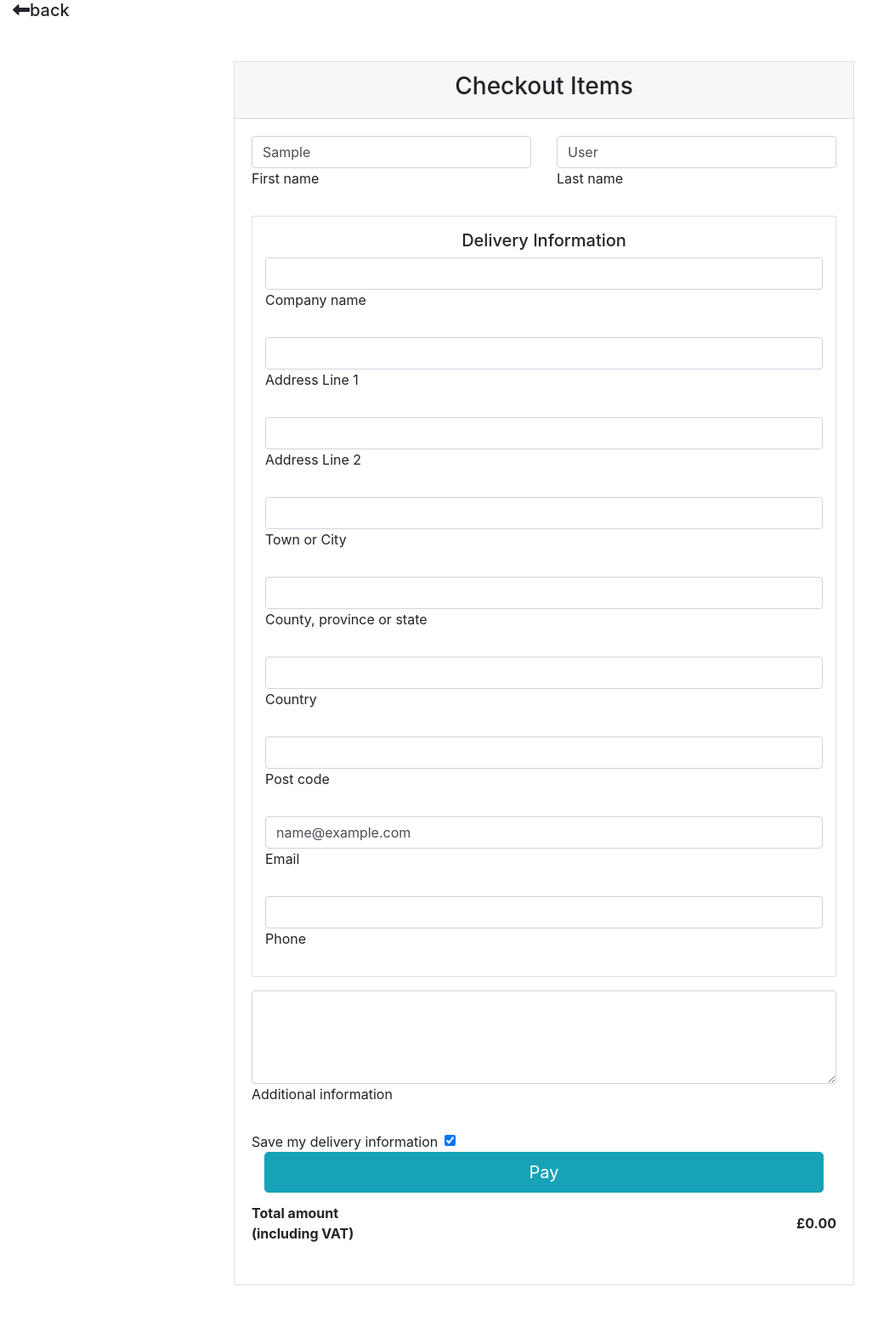
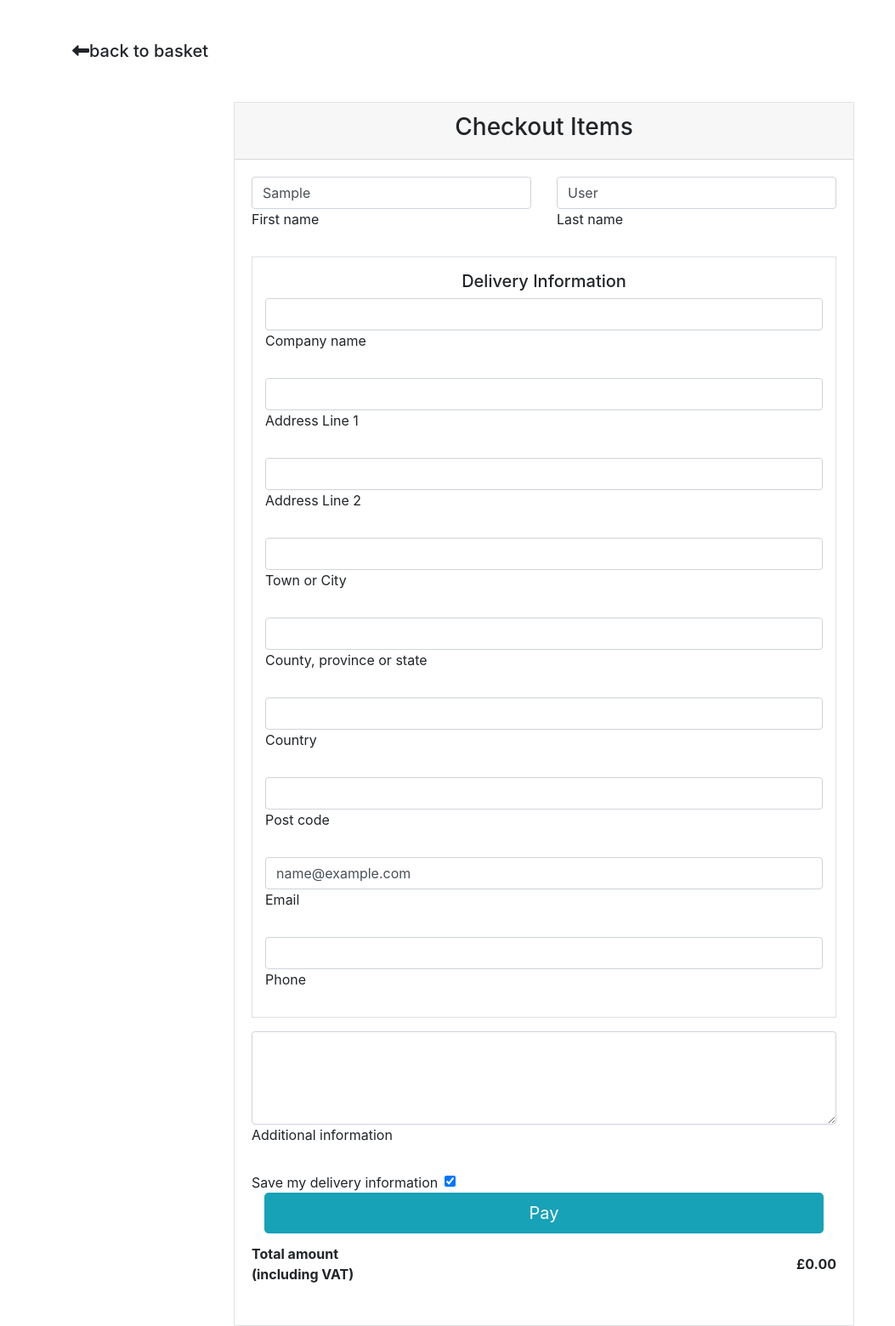
Before and after one commit to dilner1/the_tea_house, a Django app: page /checkout/ in a window 1280 px wide. Shown: the part 59-1620 px from the top of the page at 85% size, without its empty margins (0-1053 px from the left). Before the commit the page ends 1572 px from the top, so only its background shows below. Run offline with Django 3.2, Linux system fonts and the light colour scheme; the visitor is signed in with stand-in values (Sample User, id 1); data comes from the database, SQL or seed files in the repository; data that the repository does not hold is empty; some libraries are stand-ins or nearby versions; some web fonts are replaced.

Commit message:
Adding container to back button

```diff
--- a/templates/allauth/account/email.html
+++ b/templates/allauth/account/email.html
@@ -6,7 +6,7 @@
 {% block head_title %}{% trans "Account" %}{% endblock %}
 
 {% block content %}
-<div>
+<div class="container mt-5">
   <h5 class="mb-3"><a href="{% url 'my-account' %}" class="text-body"><i
               class="fas fa-long-arrow-alt-left me-2"></i>back</a>
   </h5>
--- a/templates/allauth/account/password_change.html
+++ b/templates/allauth/account/password_change.html
@@ -6,11 +6,11 @@
 {% block head_title %}{% trans "Change Password" %}{% endblock %}
 
 {% block content %}
-<div>
+<div class="container mt-5">
     <h5 class="mb-3"><a href="{% url 'my-account' %}" class="text-body"><i
                 class="fas fa-long-arrow-alt-left me-2"></i>back</a>
     </h5>
-</div>
+  </div>
 <div class="container mt-5">
     <div class="row">
         <div class="col-sm-2 col-lg-2">
--- a/templates/app/checkout.html
+++ b/templates/app/checkout.html
@@ -2,9 +2,9 @@
 {% load static %}
 
 {% block content %}
-<div>
-  <h5 class="mb-3"><a href="{% url 'my-account' %}" class="text-body"><i
-              class="fas fa-long-arrow-alt-left me-2"></i>back</a>
+<div class="container mt-5">
+  <h5 class="mb-3"><a href="{% url 'basket' %}" class="text-body"><i
+              class="fas fa-long-arrow-alt-left me-2"></i>back to basket</a>
   </h5>
 </div>
 <div class="container mt-5">
```
